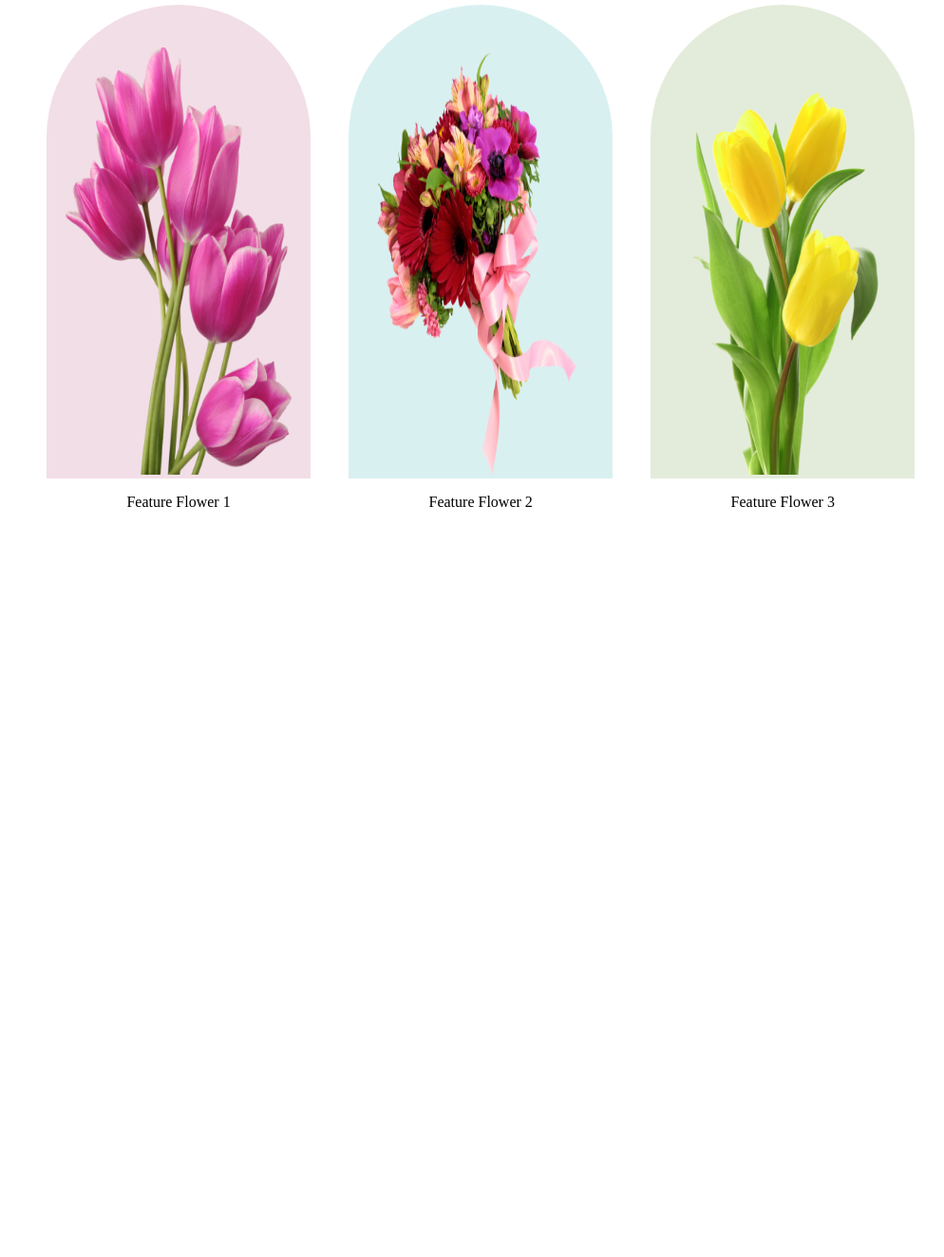
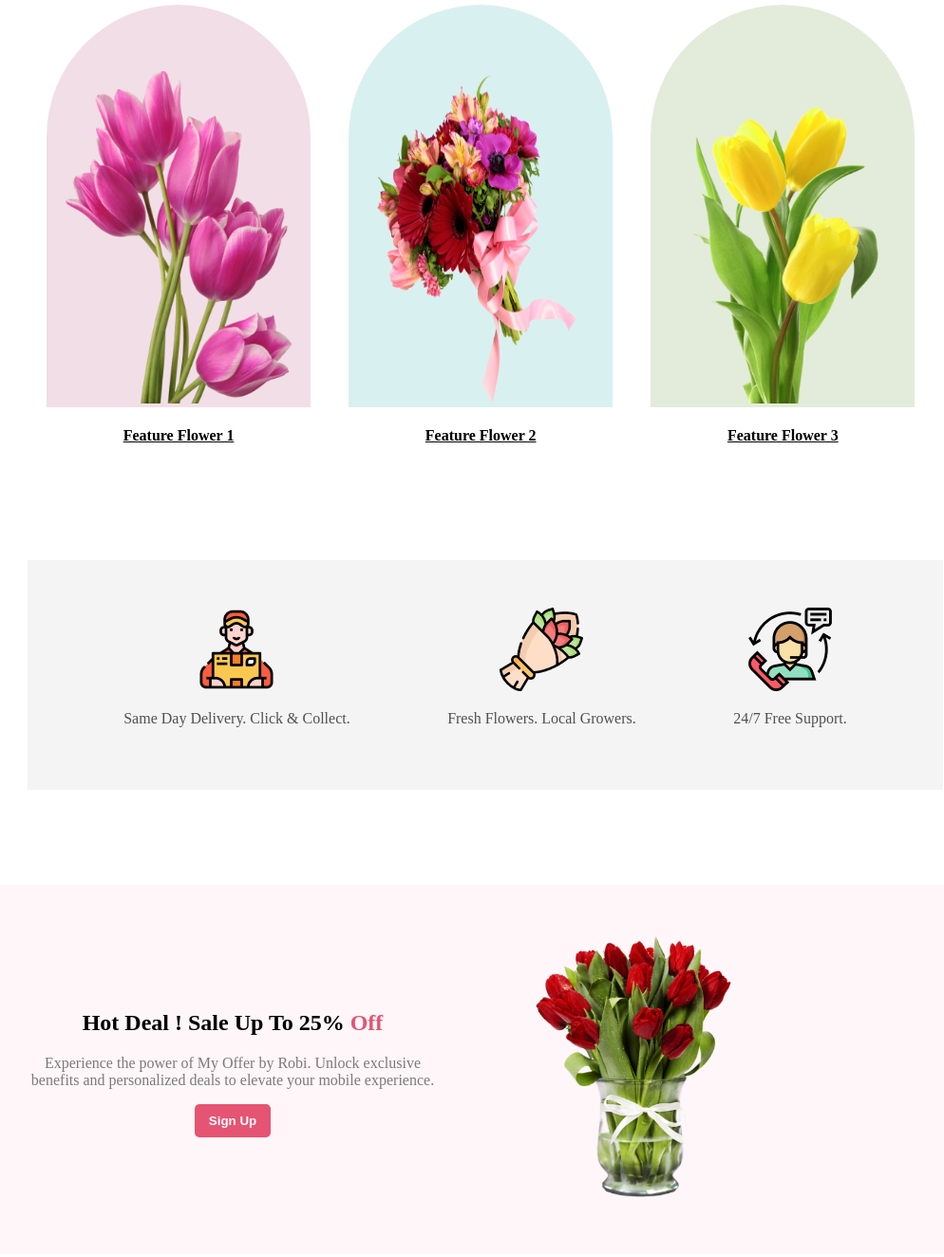
Before and after one commit to HironmoyRay/Flower-Shop, a plain HTML site: page index.html in a window 1280 px wide. Shown: the part 618-1942 px from the top of the page at 95% size, without its empty margins (129-1123 px from the left). Before the commit the page ends 1180 px from the top, so only its background shows below. Drawn offline with Linux system fonts and the light colour scheme.

Commit message:
Hot Deal Section Added

```diff
--- a/css/style.css
+++ b/css/style.css
@@ -16,7 +16,7 @@ header {
   /* margin-right: 150px; */
   color: rgba(39, 39, 39, 0.6);
 }
-.text-container button {
+button {
   background-color: rgba(229, 84, 115, 1);
   color: rgba(255, 255, 255, 1);
   border: 0px;
@@ -34,6 +34,7 @@ header {
   height: 75%;
   float: right;
 }
+
 /* //////////////////////////////////////// */
 .feature-text {
   text-align: center;
@@ -64,6 +65,9 @@ header {
   margin: 20px 20px 0px;
   text-align: center;
 }
+.feature-div h4{
+    text-decoration: underline;
+}
 #img-div1 {
   background-color: rgba(167, 33, 98, 0.15);
 }
@@ -75,16 +79,56 @@ header {
 }
 #feature-img1 {
   width: 100%;
-  height: 450px;
-  margin-top: 25px;
+  height: 350px;
+  margin-top: 50px;
 }
 #feature-img2 {
   width: 100%;
-  height: 450px;
-  margin-top: 25px;
+  height: 350px;
+  margin-top: 50px;
 }
 #feature-img3 {
   width: 100%;
-  height: 450px;
-  margin-top: 25px;
+  height: 350px;
+  margin-top: 50px;
 }
+
+/* //////////////////////////////////////////////////// */
+.support-section{
+    display: flex;
+    justify-content: space-around;
+    text-align: center;
+    background-color: rgba(39, 39, 39, 0.05);
+    margin: 100px 150px;
+    padding: 50px ;
+}
+
+.support-section p{
+    color: rgba(39, 39, 39, 0.8);
+}
+
+/* //////////////////////////////////////////////////////////// */
+.hot-deal-section{
+    display: grid;
+    grid-template-columns: 50% 50% ;
+    align-items: center;
+    background-color: rgba(229, 84, 115, 0.05);
+}
+.hot-deal-text{
+text-align: center;
+margin-left: 150px;
+padding: 50px 50px 50px 0px;
+}
+#off{
+    color:rgba(229, 84, 115, 1)
+}
+.hot-deal-text p{
+    color: rgba(39, 39, 39, 0.6);
+}
+.hot-deal-img-div{
+    margin-right: 150px;
+    padding: 50px 0px 50px 50px;
+}
+.hot-deal-img-div img{
+    width: 50%;
+}
--- a/index.html
+++ b/index.html
@@ -41,20 +41,44 @@
                     <div id="img-div1" class="img-div">
                         <img id="feature-img1" src="images/feature1.png" alt="">
                     </div>
-                    <p>Feature Flower 1</p>
+                    <h4>Feature Flower 1</h4>
                 </div>
                 <div class="feature-div">
                     <div id="img-div2" class="img-div">
                         <img id="feature-img2" src="images/feature2.png" alt="">
                     </div>
-                    <p>Feature Flower 2</p>
+                    <h4>Feature Flower 2</h4>
                 </div>
                 <div class="feature-div">
                     <div id="img-div3" class="img-div">
                         <img id="feature-img3" src="images/feature3.png" alt="">
                     </div>
-                    <p>Feature Flower 3</p>
+                    <h4>Feature Flower 3</h4>
                 </div>
+            </div>
+            <div class="support-section">
+                <div class="icons-div">
+                    <img src="images/icon1.png" alt="">
+                    <p>Same Day Delivery. Click & Collect.</p>
+                </div>
+                <div class="icons-div">
+                    <img src="images/icon2.png" alt="">
+                    <p>Fresh Flowers. Local Growers.</p>
+                </div>
+                <div class="icons-div">
+                    <img src="images/icon3.png" alt="">
+                    <p>24/7 Free Support.</p>
+                </div>
+            </div>
+        </section>
+        <section class="hot-deal-section">
+            <div class="hot-deal-text">
+                <h2>Hot Deal ! Sale Up To 25% <span id="off">Off</span></h2>
+                <p>Experience the power of My Offer by Robi. Unlock exclusive benefits and personalized deals to elevate your mobile experience.</p>
+                <button>Sign Up</button>
+            </div>
+            <div class="hot-deal-img-div">
+                <img src="images/hotRed.png" alt="">
             </div>
         </section>
     </main>
```
Also changed, not shown: images/icon3.png (renamed from images/icon.png).
